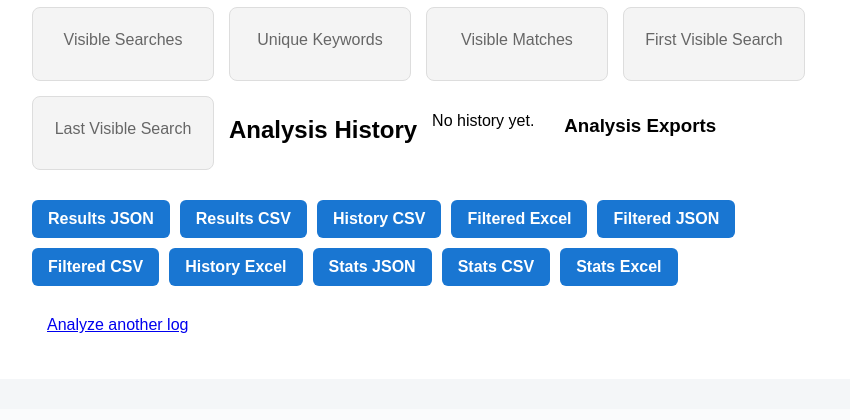
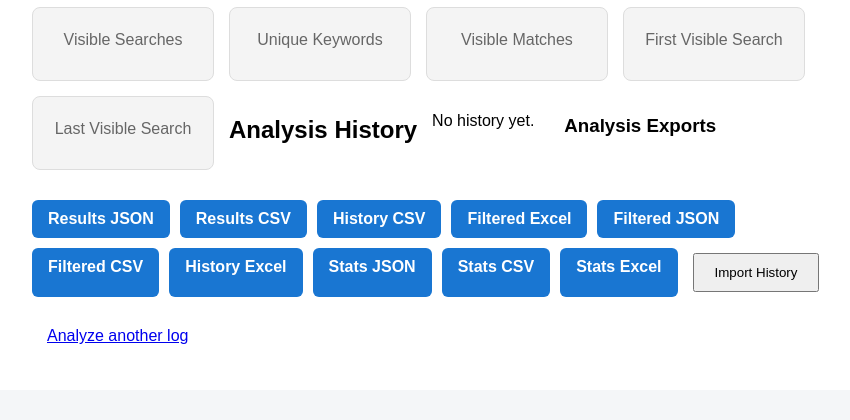
Before and after one commit to sattarab54/web_log_analyzer, a Flask app: template templates/results.html in a window 1280 px wide. Shown: the part 1479-1899 px from the top of the page, without its empty margins (238-1088 px from the left). Before the commit the page ends 1812 px from the top, so only its background shows below. Run offline with Flask 3, Linux system fonts and the light colour scheme; the template is opened without the code that fills it, so the values that code supplies are empty.

Commit message:
Add validated history JSON import with duplicate protection

```diff
--- a/app.py
+++ b/app.py
@@ -943,6 +943,50 @@ def download_stats_excel():
         mimetype="application/vnd.openxmlformats-officedocument.spreadsheetml.sheet"
     )
 
+@app.route("/import-history", methods=["GET", "POST"])
+def import_hiatory():
+    if request.method == "POST":
+        uploaded_file = request.files.get("history_file")
+
+        if not uploaded_file or not uploaded_file.filename.lower().endswith(".json"):
+            return "Please select a valid JSON file."
+
+        try:
+            imported_history = json.load(uploaded_file)
+        except (json.JSONDecodeError, UnicodeDecodeError):
+            return "The selected file does not contain valid JSON."
+
+        if not isinstance(imported_history, list):
+            return "Invalid history file: the JSON must contain a list."
+
+        required_fields = {"keyword", "levels", "matches", "searched_at", "results"}
+
+        for item in imported_history:
+            if not isinstance(item, dict):
+                return "Invalid history file: every record must be an object."
+
+            if not required_fields.issubset(item):
+                return "Invaltd history file: one or more records are missing required fields."
+
+        new_records = []
+        duplicate_count = 0
+
+        for imported_item in imported_history:
+            if imported_item in history:
+                duplicate_count += 1
+            else:
+                new_records.append(imported_item)
+
+        history.extend(new_records)
+
+        return (
+            f"Imported {len(new_records)} new history records.<br>"
+            f"Skipped {duplicate_count} duplicate records.<br><br>"
+            f'<a href="/filter-history"> Back to History</a>'
+        )
+
+    return render_template("import_history.html")
+
 @app.route("/download-history-excel")
 def download_history_excel():
     workbook = Workbook()
--- a/templates/results.html
+++ b/templates/results.html
@@ -363,6 +363,10 @@
         <a href="/download-stats">Stats JSON</a>
         <a href="/download-stats-csv">Stats CSV</a>
         <a href="/download-stats-excel">Stats Excel</a>
+
+        <form action="/import-history" method="get" style="display:inline;">
+            <button type="submit">Import History</button>
+        </form>
     </div>
     <br>
 
```
Also changed, not shown: templates/import_history.html (added, +22 -0 lines).
